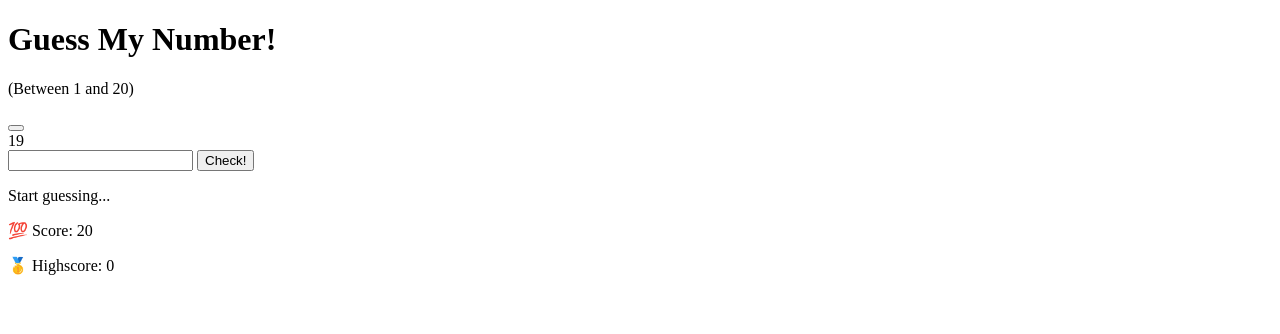
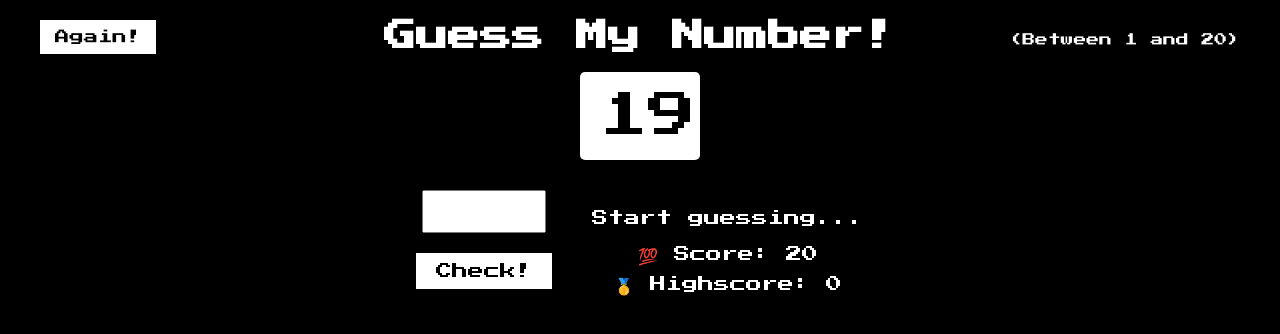
Before and after one commit to Mahmoud-Khaleel/JS-with-Jonas, a plain HTML site: page 07-DOM/project 1 'Guess my number'/index.html in a window 1280 px wide. Drawn offline with Linux system fonts and the light colour scheme.

Commit message:
HighScore Feature added

```diff
--- a/07-DOM/project 1 'Guess my number'/index.html
+++ b/07-DOM/project 1 'Guess my number'/index.html
@@ -4,18 +4,118 @@
     <meta charset="UTF-8" />
     <meta name="viewport" content="width=device-width, initial-scale=1.0" />
     <title>Guess My Number</title>
+    <style>
+      body {
+        background-color: black;
+        color: white;
+        font-family: "Press Start 2P", monospace, sans-serif;
+        margin: 0;
+        padding: 0;
+        text-align: center;
+      }
+
+      header {
+        position: relative;
+        margin: 20px;
+      }
+
+      h1 {
+        font-size: 2rem;
+        margin: 20px 0;
+      }
+
+      .between {
+        position: absolute;
+        top: 0;
+        right: 20px;
+        font-size: 0.8rem;
+      }
+
+      .again {
+        position: absolute;
+        top: 0;
+        left: 20px;
+        padding: 10px 15px;
+        font-size: 0.9rem;
+        font-family: inherit;
+        border: none;
+        background: white;
+        color: black;
+        cursor: pointer;
+      }
+
+      .number {
+        font-size: 3rem;
+        margin: 20px auto;
+        padding: 20px;
+        background: white;
+        color: black;
+        width: 80px;
+        border-radius: 5px;
+      }
+
+      main {
+        display: flex;
+        justify-content: center;
+        align-items: flex-start;
+        gap: 40px;
+        margin-top: 30px;
+      }
+
+      .left {
+        display: flex;
+        flex-direction: column;
+        align-items: center;
+        gap: 20px;
+      }
+
+      .guess {
+        width: 100px;
+        padding: 10px;
+        font-size: 1.2rem;
+        font-family: inherit;
+        text-align: center;
+      }
+
+      .check {
+        padding: 10px 20px;
+        font-size: 1rem;
+        font-family: inherit;
+        border: none;
+        cursor: pointer;
+        background: white;
+        color: black;
+      }
+
+      .message {
+        margin: 20px 0;
+        font-size: 1rem;
+      }
+
+      .label-score,
+      .label-highscore {
+        margin: 10px 0;
+        font-size: 1rem;
+      }
+    </style>
+
+    <!-- Retro pixel font from Google -->
+    <link
+      href="https://fonts.googleapis.com/css2?family=Press+Start+2P&display=swap"
+      rel="stylesheet"
+    />
   </head>
   <body>
     <header>
       <h1>Guess My Number!</h1>
       <p class="between">(Between 1 and 20)</p>
-      <button class="bun again"></button>
+      <button class="again">Again!</button>
       <div class="number">?</div>
     </header>
     <main>
       <section class="left">
         <input type="number" class="guess" />
-        <button class="btn check">Check!</button>
+        <button class="check">Check!</button>
       </section>
       <section class="right">
         <p class="message">Start guessing...</p>
--- a/07-DOM/project 1 'Guess my number'/script.js
+++ b/07-DOM/project 1 'Guess my number'/script.js
@@ -1,17 +1,32 @@
 let score = 20;
 let highScore = 0;
-const randomNumber = Math.trunc(Math.random() * 20) + 1;
+let randomNumber = Math.trunc(Math.random() * 20) + 1;
 document.querySelector(".number").textContent = randomNumber;
 
+// check btn
 document.querySelector(".check").addEventListener("click", function () {
   const guessNumber = Number(document.querySelector(".guess").value);
 
+  // when no input
   if (!guessNumber) {
     document.querySelector(".message").textContent = "Not A Nummber";
+
+    //when player wins
   } else if (guessNumber === randomNumber) {
     document.querySelector(".message").textContent = "Correct Number";
+    document.querySelector(".number").textContent = randomNumber;
+
+    document.querySelector("body").style.backgroundColor = "#60b347";
+    document.querySelector(".number").style.width = "30rem";
+
+    if (score > highScore) {
+      highScore = score;
+      document.querySelector(".highscore").textContent = highScore;
+    }
+
+    // when guess is too high
   } else if (guessNumber > randomNumber) {
-    if (score > 0) {
+    if (score > 1) {
       document.querySelector(".message").textContent = "Too High";
       score--;
       document.querySelector(".score").textContent = score;
@@ -19,8 +34,10 @@ document.querySelector(".check").addEventListener("click", function () {
       document.querySelector(".message").textContent = "You Lost The Game";
       document.querySelector(".score").textContent = 0;
     }
+
+    //when guess is too low
   } else if (guessNumber < randomNumber) {
-    if (score > 0) {
+    if (score > 1) {
       document.querySelector(".message").textContent = "Too Low";
       score--;
       document.querySelector(".score").textContent = score;
@@ -30,3 +47,15 @@ document.querySelector(".check").addEventListener("click", function () {
     }
   }
 });
+
+// rest btn
+document.querySelector(".again").addEventListener("click", function () {
+  score = 20;
+  randomNumber = Math.trunc(Math.random() * 20) + 1;
+
+  document.querySelector(".number").textContent = "?";
+  document.querySelector(".message").textContent = "Start guessing...";
+  document.querySelector(".score").textContent = score;
+  document.querySelector(".guess").value = "";
+  document.querySelector("body").style.backgroundColor = "black";
+});
```
